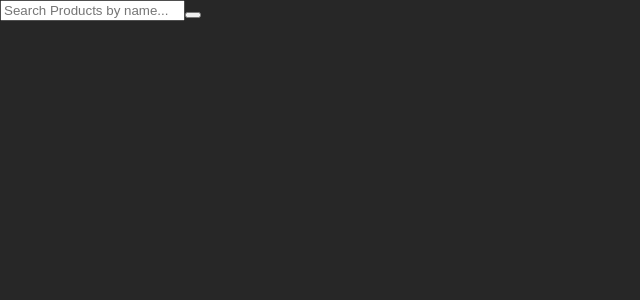
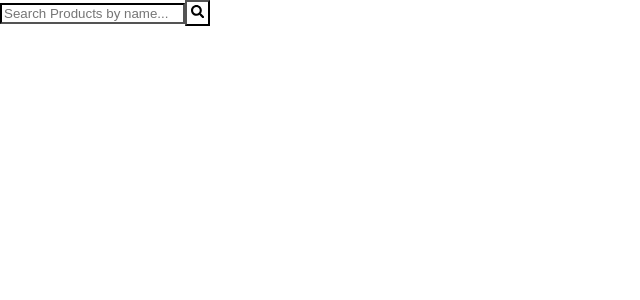
Before and after one commit to OjedaMartin/GroupProject-Ritual-BeautyE-commerce, a React (Create React App) app in the folder client/: page / in a window 1280 px wide. Shown: the top 300 px of the page, without its empty margins (0-640 px from the left). Built offline with nearby package versions, Linux system fonts and the light colour scheme.

Commit message:
Moving to Header Branch
Moving to another branch to commence production of header

```diff
--- a/client/package.json
+++ b/client/package.json
@@ -9,6 +9,7 @@
     "axios": "^0.27.2",
     "react": "^18.2.0",
     "react-dom": "^18.2.0",
+    "react-icons": "^4.4.0",
     "react-redux": "^8.0.2",
     "react-router-dom": "^6.3.0",
     "react-scripts": "5.0.1",
--- a/client/src/Components/SearchBar.css
+++ b/client/src/Components/SearchBar.css
@@ -1,5 +1,28 @@
 body {
-    background: #272727;
+    background: #ffffff;
     font-family: "opens Sans";
 
+
 }
+.container{
+    display: flex;
+    flex-direction: row;
+
+}
+.search{
+    border-width: 2px;
+    border-color: buttonborder;
+
+
+}
+.search-btn{
+
+    background-color: white;
+    size:20px 20px;
+    padding: 3px 4px;
+
+
+}
+.icon{
+
+}
--- a/client/src/Components/SearchBar.jsx
+++ b/client/src/Components/SearchBar.jsx
@@ -2,6 +2,8 @@ import React from "react";
 import { useState } from "react";
 import {useDispatch} from "react-redux"
 import { getProductName } from "../redux/actions";
+
+import { FaSearch } from "react-icons/fa";
 
 //import { SBdiv, SBinput, SBbutton, SBimg } from "./Styles/StyledSearchBar"
 import "./SearchBar.css"
@@ -31,7 +33,7 @@ export default function SearchBar (){
 
                  />
                 <button className="search-btn" type="submit" onClick={(e)=> submitHandler(e)}>
-                <i className="fa fa-search"></i>
+                <FaSearch className="icon"/>
                 </button>
             </div>
         </div>
```
Also changed, not shown: 2 other files (tests, documents, lock files or other folders).
